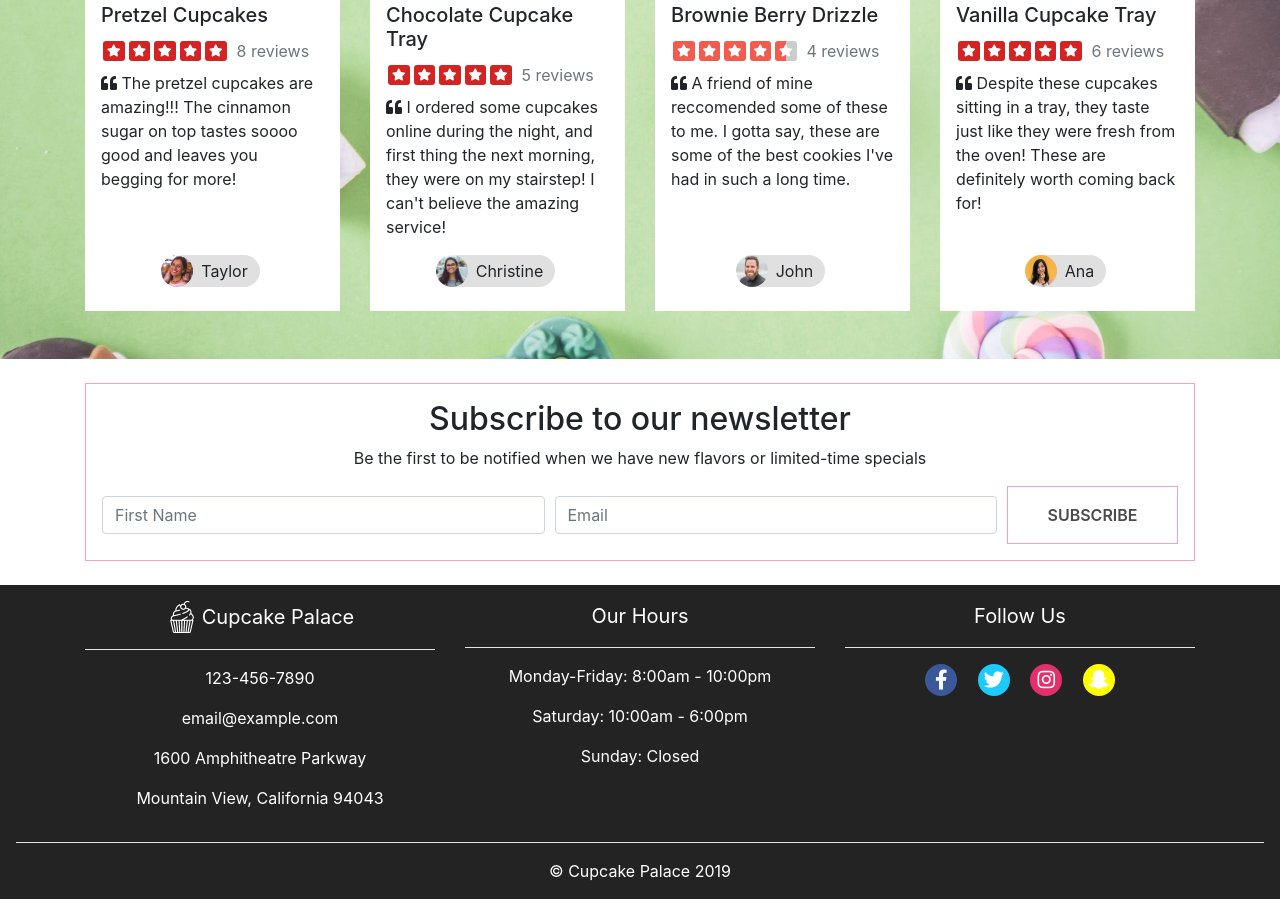
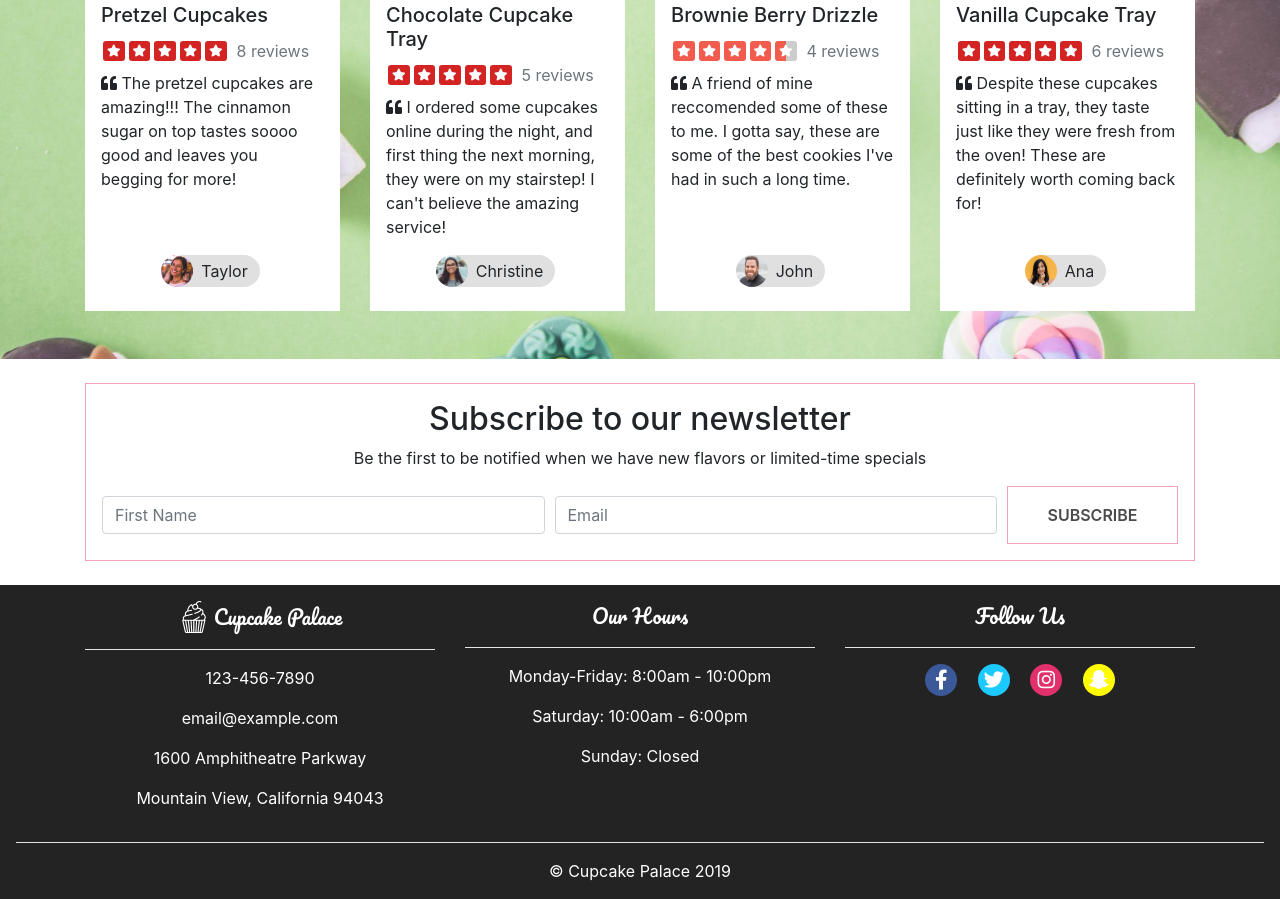
Before and after one commit to iCodeCoolStuff/cupcake-palace-v2, a website: page index.html in a window 1280 px wide. Shown: the part 1557-2456 px from the top of the page. Drawn offline with nearby package versions, Linux system fonts and the light colour scheme.

Commit message:
make branding and titles cursive

```diff
--- a/index.html
+++ b/index.html
@@ -226,7 +226,7 @@
           <div class="col-4 align-self-start">
             <a class="d-flex align-items-center justify-content-center" href="./index.html">
               <img src="./img/cupcake-logo-mini-white.png">
-              <span class="footer-title pl-1">Cupcake Palace</span>
+              <span class="footer-title pl-1 cursive">Cupcake Palace</span>
             </a>
             <hr>
             <p>123-456-7890</p>
@@ -235,14 +235,14 @@
             <p>Mountain View, California 94043</p>
           </div>
           <div class="col-4 align-self-start">
-              <p class="footer-title">Our Hours</p>
+              <p class="footer-title cursive">Our Hours</p>
             <hr>
               <p>Monday-Friday: 8:00am - 10:00pm</p>
               <p>Saturday: 10:00am - 6:00pm</p>
               <p>Sunday: Closed</p>
           </div>
           <div class="col-4 align-self-start">
-            <p class="footer-title">Follow Us</p>
+            <p class="footer-title cursive">Follow Us</p>
             <hr>
             <ul class="p-0">
               <li><a href="#" class="mx-2 facebook"></a></li>
```
